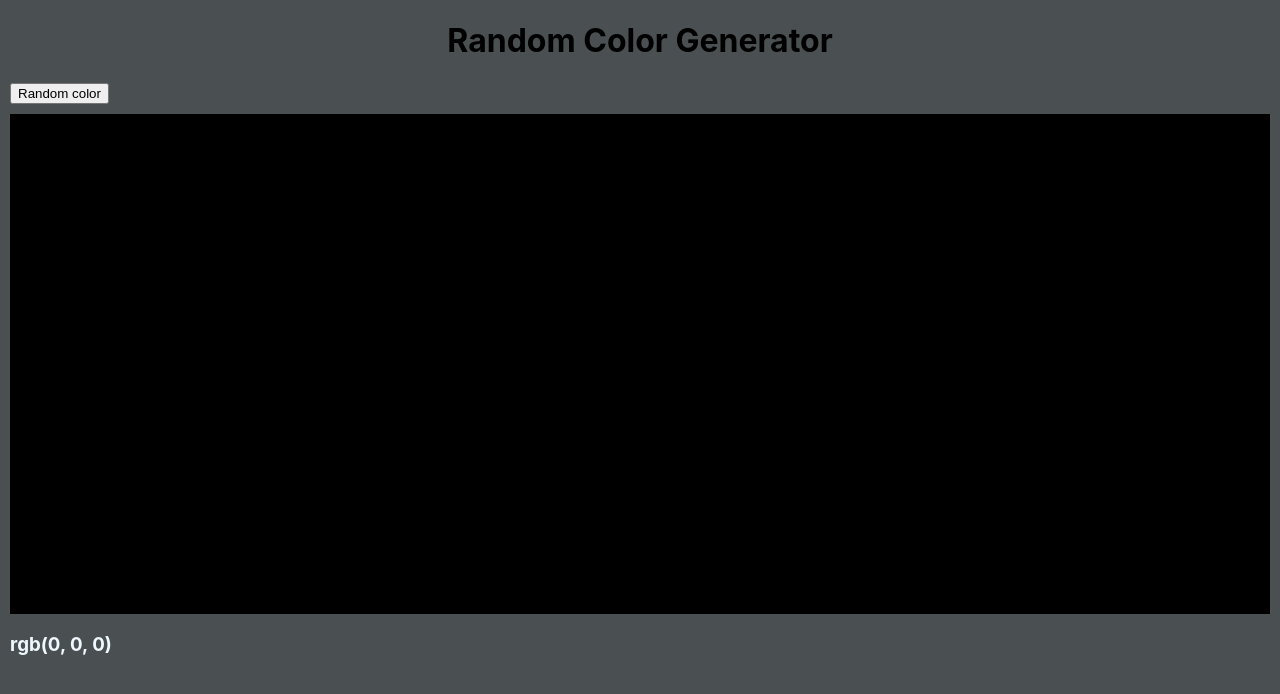
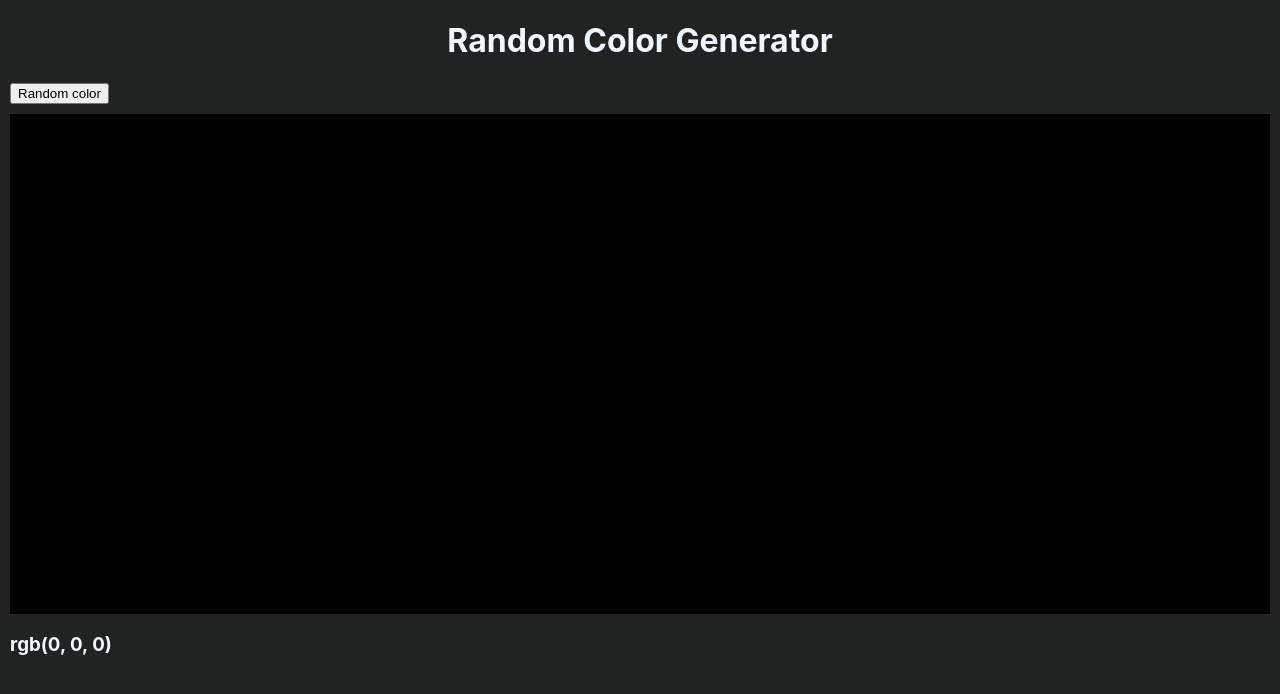
Before and after one commit to Sebi20/Color-Generator, a React (Create React App) app: page / in a window 1280 px wide. Shown: the top 694 px of the page. Built offline with nearby package versions, Linux system fonts and the light colour scheme; the HTML template or start-up script is replaced by a standard one.

Commit message:
Made the background darker and centered the header

```diff
--- a/package.json
+++ b/package.json
@@ -1,11 +1,13 @@
 {
   "name": "randomcolorgen",
+  "homepage": "https://Sebi20.github.io/Color-Generator",
   "version": "0.1.0",
   "private": true,
   "dependencies": {
     "@testing-library/jest-dom": "^5.16.4",
     "@testing-library/react": "^13.3.0",
     "@testing-library/user-event": "^13.5.0",
+    "gh-pages": "^4.0.0",
     "react": "^18.2.0",
     "react-dom": "^18.2.0",
     "react-scripts": "5.0.1",
@@ -13,6 +15,8 @@
   },
   "scripts": {
     "start": "react-scripts start",
+    "predeploy": "npm run build",
+    "deploy": "gh-pages -d build",
     "build": "react-scripts build",
     "test": "react-scripts test",
     "eject": "react-scripts eject"
--- a/public/index.html
+++ b/public/index.html
@@ -2,7 +2,7 @@
 <html lang="en">
   <head>
     <meta charset="utf-8" />
-    <link rel="icon" href="%PUBLIC_URL%/favicon.ico" />
+    <link rel="icon" href="%PUBLIC_URL%/icon.png" />
     <meta name="viewport" content="width=device-width, initial-scale=1" />
     <meta name="theme-color" content="#000000" />
     <meta
--- a/src/App.css
+++ b/src/App.css
@@ -1,9 +1,13 @@
+.header{
+  text-align: center;
+  color: aliceblue;
+}
+
 #colorboard{
   width: auto;
   height: 500px;
   margin-left: 10px;
   margin-right: 10px;
-
 }
 
 .rgbValues{
--- a/src/App.js
+++ b/src/App.js
@@ -17,7 +17,7 @@ function App() {
 
   return (
     <>
-    <center><h1>Random Color Generator</h1></center>
+    <h1 className='header'>Random Color Generator</h1>
 
     <button className='randombtn' onClick={renderColor}>Random color</button>
 
--- a/src/index.css
+++ b/src/index.css
@@ -5,7 +5,7 @@ body {
     sans-serif;
   -webkit-font-smoothing: antialiased;
   -moz-osx-font-smoothing: grayscale;
-  background-color: rgb(74, 79, 81);
+  background-color: rgb(33, 34, 34);
 }
 
 code {
```
Also changed, not shown: public/icon.png (added), 1 other file (tests, documents, lock files or other folders).
